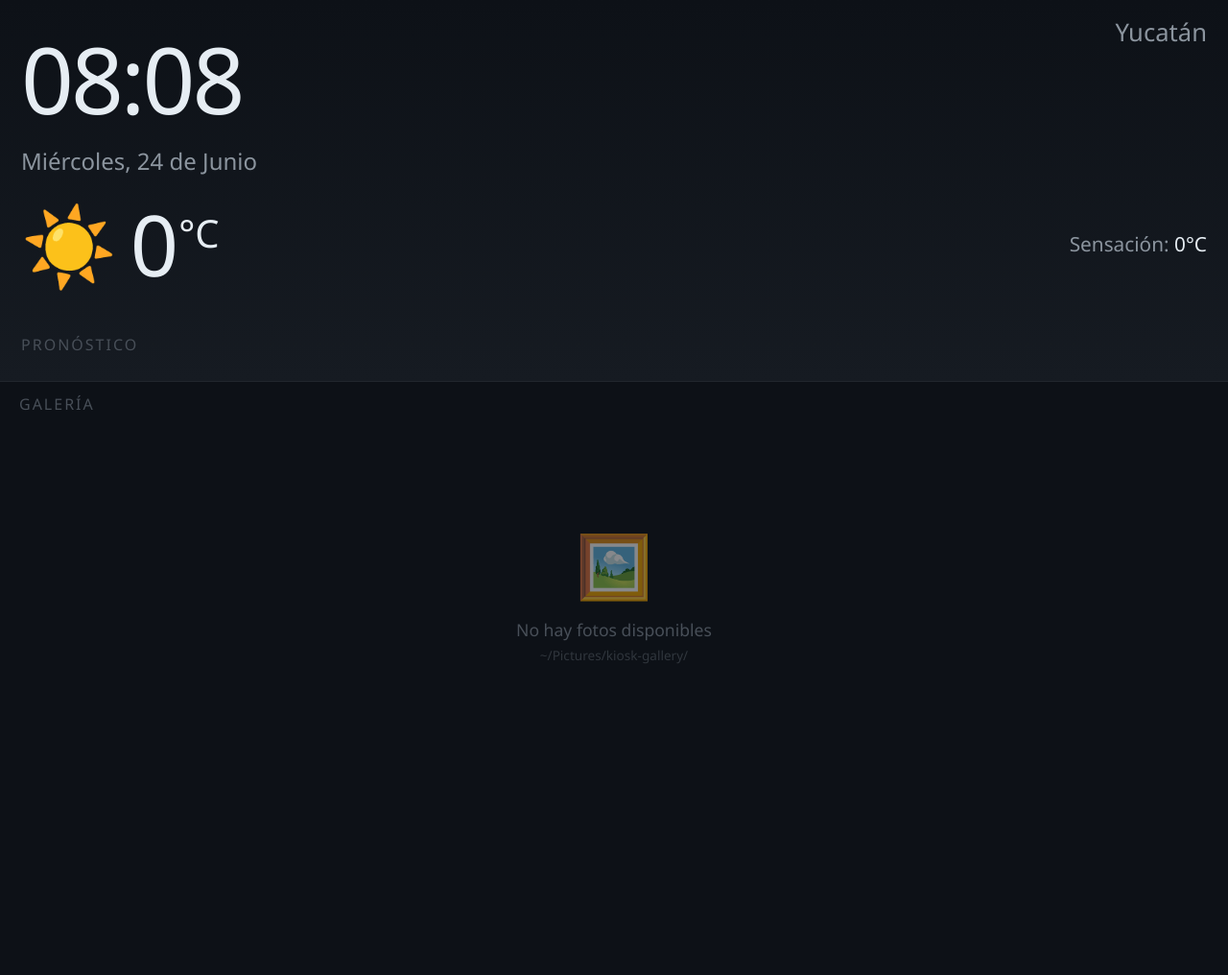
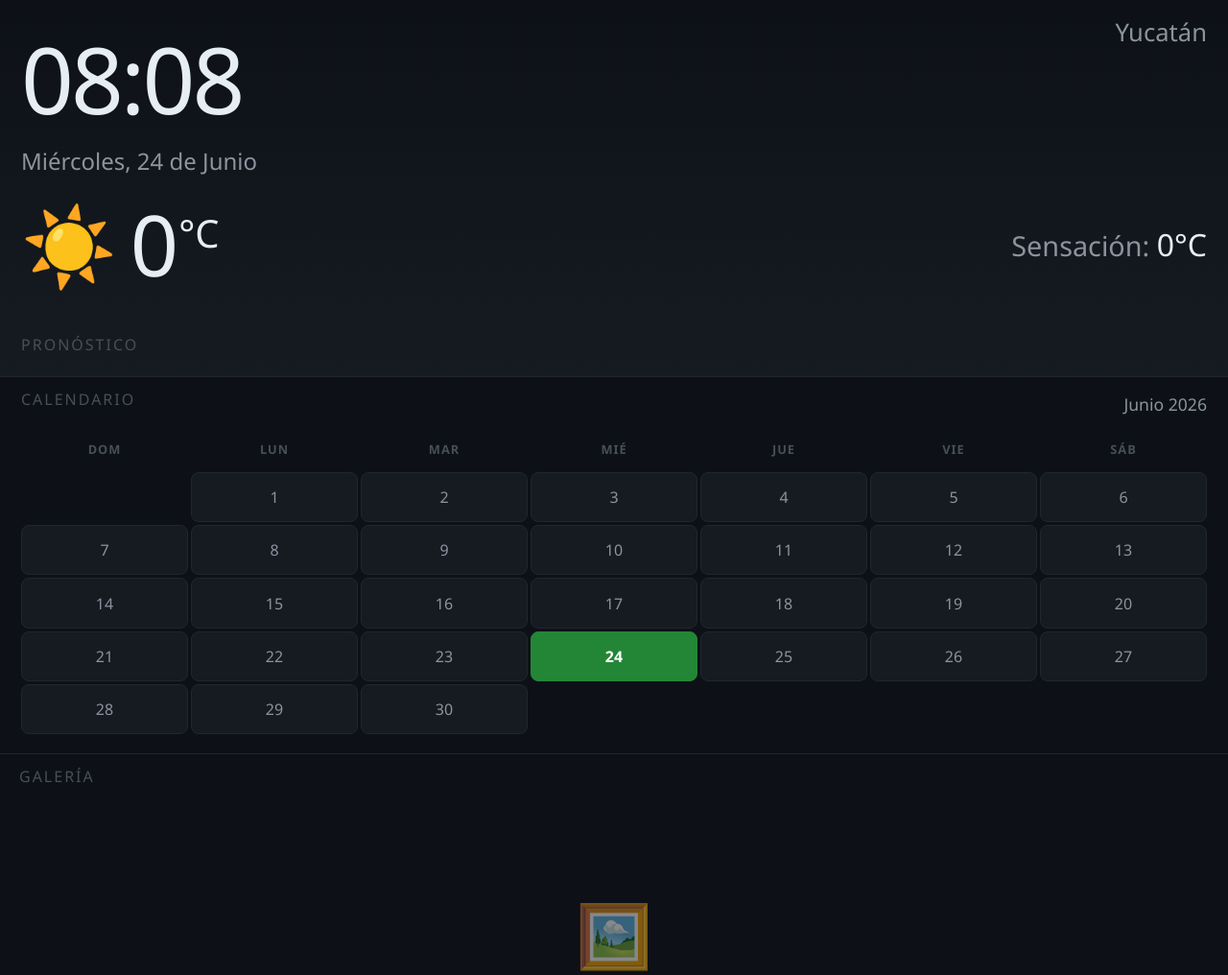
Before and after one commit to djcrespo/monitor-raspi, a Flask app: page / in a window 1280 px wide. Shown: the top 1016 px of the page at 96% size. Run offline with Flask 3, Linux system fonts and the light colour scheme; data that the repository does not hold is empty.

Commit message:
update app

```diff
--- a/app/static/app.js
+++ b/app/static/app.js
@@ -111,7 +111,9 @@ async function fetchCalendario() {
 
 function renderCalendario(data) {
     const seccion = document.getElementById("calendario-seccion");
-    const contenedor = document.getElementById("calendario-eventos");
+    const grid = document.getElementById("calendario-grid");
+    const eventosHoy = document.getElementById("calendario-eventos-hoy");
+    const mesAno = document.getElementById("cal-mes-ano");
 
     if (!data.enabled) {
         seccion.style.display = "none";
@@ -120,33 +122,56 @@ function renderCalendario(data) {
 
     seccion.style.display = "";
     const eventos = data.eventos || [];
+    const hoy = new Date();
+    const anio = hoy.getFullYear();
+    const mes = hoy.getMonth();
 
-    if (eventos.length === 0) {
-        contenedor.innerHTML = `
-            <div class="sin-eventos">
-                <span>📅</span>
-                <span>Sin eventos próximos</span>
-            </div>
-        `;
-        return;
+    const meses = ["Enero", "Febrero", "Marzo", "Abril", "Mayo", "Junio",
+                   "Julio", "Agosto", "Septiembre", "Octubre", "Noviembre", "Diciembre"];
+    mesAno.textContent = `${meses[mes]} ${anio}`;
+
+    const primerDia = new Date(anio, mes, 1).getDay();
+    const diasEnMes = new Date(anio, mes + 1, 0).getDate();
+
+    const diasSemana = ["Dom", "Lun", "Mar", "Mié", "Jue", "Vie", "Sáb"];
+    let html = diasSemana.map(d => `<div class="cal-dia-header">${d}</div>`).join("");
+
+    for (let i = 0; i < primerDia; i++) {
+        html += `<div class="cal-dia cal-dia-vacio"></div>`;
     }
 
-    contenedor.innerHTML = eventos.map(e => {
-        const hoy = esHoy(e.fecha_dia);
-        const horaHtml = e.hora ? `<span class="evento-hora">${e.hora}</span>` : "";
-        return `
-            <div class="evento-item ${hoy ? "evento-hoy" : ""}">
-                <div class="evento-fecha">
-                    <span class="evento-dia-nombre">${e.dia_semana}</span>
-                    <span class="evento-dia-numero">${e.fecha_dia.split("-")[2]}</span>
-                </div>
-                <div class="evento-info">
-                    <div class="evento-titulo">${e.titulo}</div>
+    const eventosPorDia = {};
+    eventos.forEach(e => {
+        const dia = parseInt(e.fecha_dia.split("-")[2]);
+        if (!eventosPorDia[dia]) eventosPorDia[dia] = [];
+        eventosPorDia[dia].push(e);
+    });
+
+    for (let d = 1; d <= diasEnMes; d++) {
+        const esHoy = d === hoy.getDate();
+        const tieneEvento = eventosPorDia[d];
+        let clase = "cal-dia";
+        if (esHoy) clase += " cal-dia-hoy";
+        if (tieneEvento) clase += " cal-dia-evento";
+        html += `<div class="${clase}">${d}</div>`;
+    }
+
+    grid.innerHTML = html;
+
+    const eventosHoyLista = eventosPorDia[hoy.getDate()] || [];
+    if (eventosHoyLista.length > 0) {
+        eventosHoy.innerHTML = eventosHoyLista.map(e => {
+            const horaHtml = e.hora ? `<span class="cal-evento-hora">${e.hora}</span>` : "";
+            return `
+                <div class="cal-evento-item cal-evento-item-hoy">
+                    <span class="cal-evento-titulo">${e.titulo}</span>
                     ${horaHtml}
                 </div>
-            </div>
-        `;
-    }).join("");
+            `;
+        }).join("");
+    } else {
+        eventosHoy.innerHTML = "";
+    }
 }
 
 function esHoy(fechaDia) {
--- a/app/static/style.css
+++ b/app/static/style.css
@@ -106,13 +106,14 @@ body {
 }
 
 .sensacion {
-    font-size: 1.3rem;
+    font-size: 1.8rem;
     color: #8b949e;
     margin-left: auto;
 }
 
 .sensacion span {
     color: #e6edf3;
+    font-size: 2rem;
 }
 
 .divisor {
@@ -141,8 +142,6 @@ body {
 .pronostico {
     display: flex;
     gap: 10px;
-    overflow-x: auto;
-    padding-bottom: 5px;
     flex: 1;
 }
 
@@ -160,16 +159,15 @@ body {
 }
 
 .dia-pronostico {
-    flex: 0 0 auto;
+    flex: 1 1 0;
     display: flex;
     flex-direction: column;
     align-items: center;
-    gap: 4px;
+    gap: 6px;
     padding: 12px 14px;
     background: #161b22;
     border-radius: 10px;
     border: 1px solid #21262d;
-    min-width: 90px;
 }
 
 .dia-nombre {
@@ -201,96 +199,128 @@ body {
     overflow: hidden;
 }
 
-.calendario-eventos {
+.calendario-header {
+    display: flex;
+    justify-content: space-between;
+    align-items: center;
+    margin-bottom: 10px;
+}
+
+.cal-mes-ano {
+    font-size: 1.1rem;
+    color: #8b949e;
+    text-transform: capitalize;
+}
+
+.calendario-grid {
+    display: grid;
+    grid-template-columns: repeat(7, 1fr);
+    gap: 3px;
+    flex: 1;
+}
+
+.cal-dia-header {
+    display: flex;
+    align-items: center;
+    justify-content: center;
+    font-size: 0.8rem;
+    font-weight: 700;
+    text-transform: uppercase;
+    letter-spacing: 1px;
+    color: #484f58;
+    padding: 4px 0;
+}
+
+.cal-dia {
+    display: flex;
+    align-items: center;
+    justify-content: center;
+    font-size: 1rem;
+    padding: 6px 2px;
+    border-radius: 8px;
+    color: #8b949e;
+    background: #161b22;
+    border: 1px solid #21262d;
+    position: relative;
+}
+
+.cal-dia-hoy {
+    background: #238636;
+    color: #fff;
+    font-weight: 700;
+    border-color: #238636;
+}
+
+.cal-dia-evento {
+    color: #e6edf3;
+    font-weight: 600;
+}
+
+.cal-dia-evento::after {
+    content: "";
+    position: absolute;
+    bottom: 3px;
+    width: 4px;
+    height: 4px;
+    border-radius: 50%;
+    background: #58a6ff;
+}
+
+.cal-dia-vacio {
+    background: transparent;
+    border-color: transparent;
+}
+
+.calendario-eventos-hoy {
     display: flex;
     flex-direction: column;
-    gap: 8px;
+    gap: 4px;
+    margin-top: 8px;
     overflow-y: auto;
-    flex: 1;
+    max-height: 120px;
     padding-right: 4px;
 }
 
-.calendario-eventos::-webkit-scrollbar {
+.calendario-eventos-hoy::-webkit-scrollbar {
     width: 4px;
 }
 
-.calendario-eventos::-webkit-scrollbar-track {
+.calendario-eventos-hoy::-webkit-scrollbar-track {
     background: #161b22;
 }
 
-.calendario-eventos::-webkit-scrollbar-thumb {
+.calendario-eventos-hoy::-webkit-scrollbar-thumb {
     background: #30363d;
     border-radius: 2px;
 }
 
-.evento-item {
+.cal-evento-item {
     display: flex;
     align-items: center;
-    gap: 12px;
-    padding: 10px 12px;
+    gap: 8px;
+    padding: 6px 10px;
     background: #161b22;
-    border-radius: 10px;
+    border-radius: 8px;
     border: 1px solid #21262d;
-    animation: fadeIn 0.5s ease-out;
 }
 
-.evento-hoy {
+.cal-evento-item-hoy {
     border-color: #238636;
     background: linear-gradient(90deg, #161b22 0%, #112119 100%);
 }
 
-.evento-fecha {
-    display: flex;
-    flex-direction: column;
-    align-items: center;
-    justify-content: center;
-    min-width: 46px;
-    padding: 6px 8px;
-    background: #0d1117;
-    border-radius: 8px;
-    border: 1px solid #21262d;
-}
-
-.evento-dia-nombre {
-    font-size: 0.8rem;
-    text-transform: uppercase;
-    letter-spacing: 1px;
-    color: #8b949e;
-}
-
-.evento-dia-numero {
-    font-size: 1.5rem;
-    font-weight: 700;
+.cal-evento-titulo {
+    font-size: 0.95rem;
     color: #e6edf3;
-}
-
-.evento-info {
     flex: 1;
-    min-width: 0;
-}
-
-.evento-titulo {
-    font-size: 1.1rem;
-    font-weight: 500;
-    color: #e6edf3;
     white-space: nowrap;
     overflow: hidden;
     text-overflow: ellipsis;
 }
 
-.evento-hora {
-    font-size: 0.95rem;
+.cal-evento-hora {
+    font-size: 0.85rem;
     color: #8b949e;
-}
-
-.sin-eventos {
-    display: flex;
-    align-items: center;
-    justify-content: center;
-    gap: 10px;
-    padding: 14px;
-    color: #484f58;
-    font-size: 1rem;
 }
 
 .galeria-seccion {
--- a/app/templates/index.html
+++ b/app/templates/index.html
@@ -33,8 +33,12 @@
         </div>
 
         <div class="calendario-seccion" id="calendario-seccion">
-            <div class="titulo-seccion">Calendario</div>
-            <div id="calendario-eventos" class="calendario-eventos"></div>
+            <div class="calendario-header">
+                <div class="titulo-seccion">Calendario</div>
+                <div id="cal-mes-ano" class="cal-mes-ano"></div>
+            </div>
+            <div id="calendario-grid" class="calendario-grid"></div>
+            <div id="calendario-eventos-hoy" class="calendario-eventos-hoy"></div>
         </div>
 
         <div class="galeria-seccion">
--- a/config.yaml
+++ b/config.yaml
@@ -11,8 +11,8 @@ weather:
   refresh_interval: 900
 
 calendar:
-  enabled: false
-  url: ""
+  enabled: true
+  url: "webcal://p34-caldav.icloud.com/published/2/MjAzMzEzOTg3OTkyMDMzMRQrZdVLaHB_Jr_GmUcHKH6snZm-ed5k65xuEL0v5xbBZz8LbrL2EI33mQJx0ZPn82f5JsQfHFfAghvAuLqD6Yg"
   refresh_interval: 3600
-  max_events: 7
-  days_ahead: 14
+  max_events: 31
+  days_ahead: 31
```
